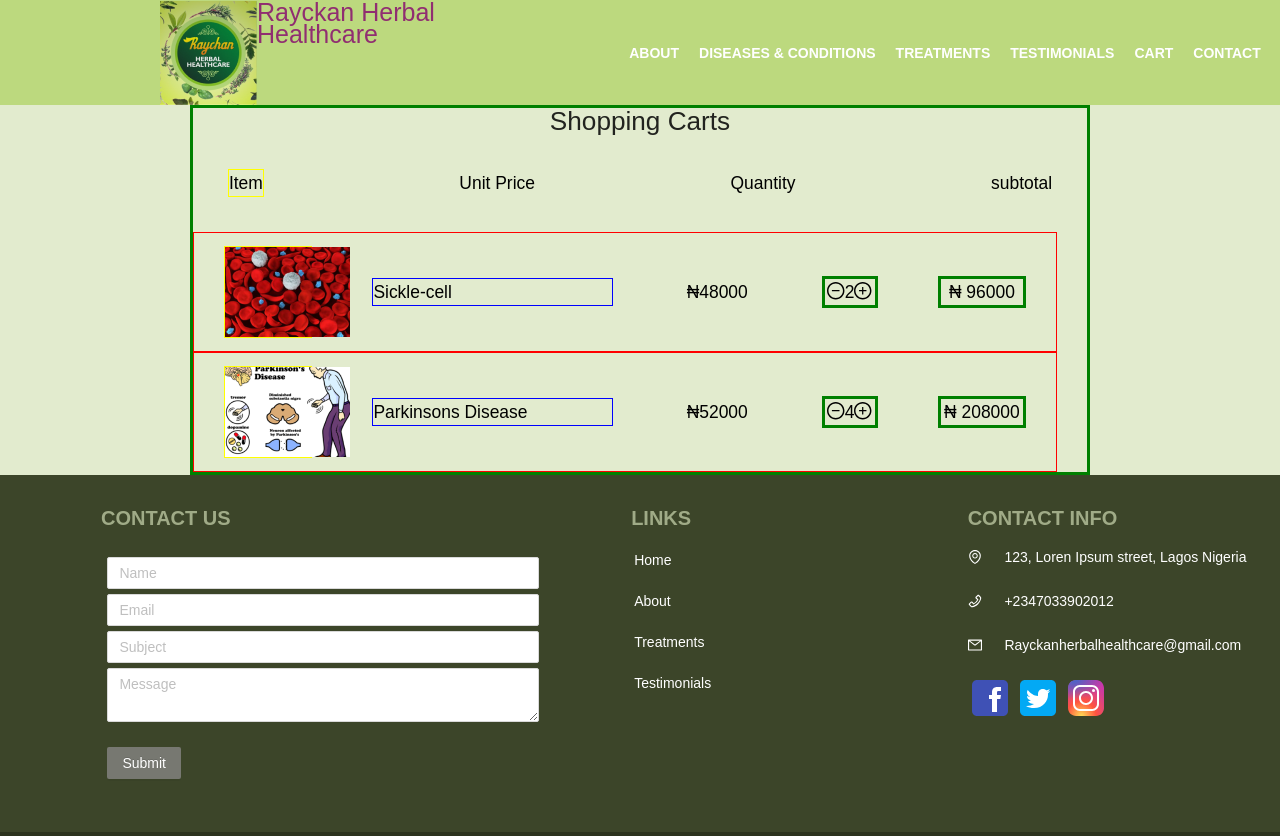
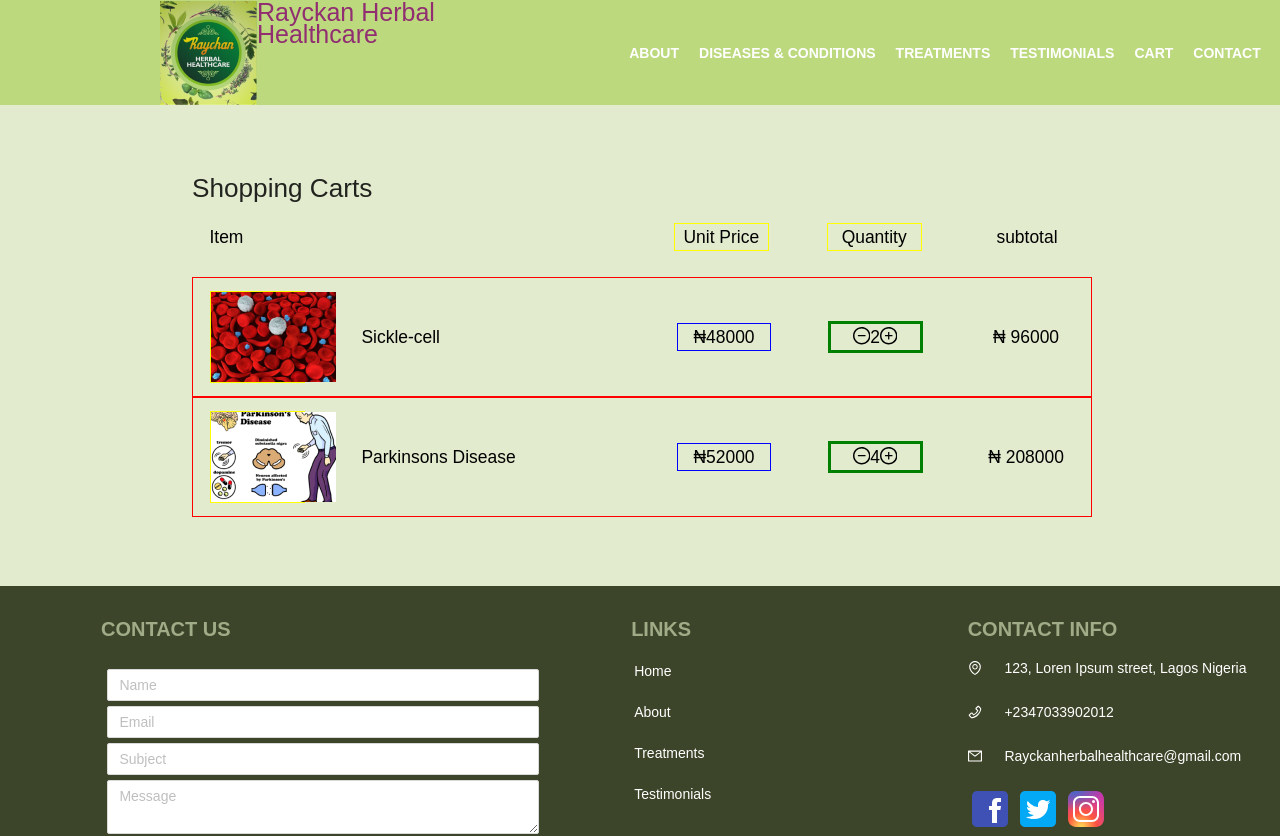
Before and after one commit to damigreen/raychan-frontend, a React (Create React App) app: page /cart in a window 1280 px wide. Shown: the top 836 px of the page. Built offline with nearby package versions, Linux system fonts and the light colour scheme.

Commit message:
Added cart layout

```diff
--- a/src/components/cart/Cart.js
+++ b/src/components/cart/Cart.js
@@ -51,10 +51,12 @@ export default class Cart extends Component {
 
     return (
       <div id="cart" className="container">
-
         <div className="title">
           <h1>Shopping Carts {}</h1>
         </div>
+
+        <div className="cart-content">
+
 
             {/* Header */}
             <div className="header">
@@ -62,20 +64,19 @@ export default class Cart extends Component {
                 Item
               </div>
 
-          <div>
+              <div className="price">
                 Unit Price
               </div>
 
-          <div>
+              <div className="quantity">
                 Quantity
               </div>
 
-          <div>
+              <div className="subtotal">
                 subtotal
               </div>
 
             </div>
-
               {
                 shopItems.map(item => (
                   <form className="shopping-items">
@@ -108,6 +109,7 @@ export default class Cart extends Component {
               }
 
           </div>
+        </div>
     )
   }
 }
--- a/src/components/cart/Cart.scss
+++ b/src/components/cart/Cart.scss
@@ -2,9 +2,14 @@
 
 /* Shopping cart */
 .container {
+  flex: 12 0 70%;
+  width: 70%;
+  max-width: 70%;
+  margin: 4em auto;
+}
+
+.cart-content {
   display: block;
-  margin: 0 auto;
-  border: $border1;
   width:900px;
   text-align: center;
 }
@@ -12,10 +17,26 @@
 .header {
   @include flex-row;
   justify-content: space-between;
-  margin: 2em;
+  margin-bottom: 1em;
+  padding: 0.5em 1em;
 
   .item {
-    border: $border-c
+    width: 47%;
+    text-align: left;
+  }
+
+  .price {
+    border: $border-c;
+    width: 11%;
+  }
+
+  .quantity {
+    width: 11%;
+    border: $border-c;
+  }
+
+  .subtotal {
+    width: 11%;
   }
 }
 
@@ -25,8 +46,7 @@
   border: $border-a;
   @include flex-row;
   justify-content: space-between;
-  margin-right: 30px;
-  padding: 20px 30px;
+  padding: 0.5em 1em;
   height: 120px;
 
   .item-image {
@@ -35,29 +55,24 @@
   }
 
   .item-description {
-    // width: 300px;
     width: 30%;
     max-width: 400px;
     text-align: left;
-    border: $border-b;
   }
 
   .item-price {
     width: 11%;
+    border: $border-b;
   }
 
   .item-quantity {
-    width: 7%;
+    width: 11%;
     border: $border1;
   }
 
   .item-subtotal {
     width: 11%;
-    border: $border1;
   }
-
-
-
 }
 
 
```
Lines whose indentation alone changed are shown as unchanged.
